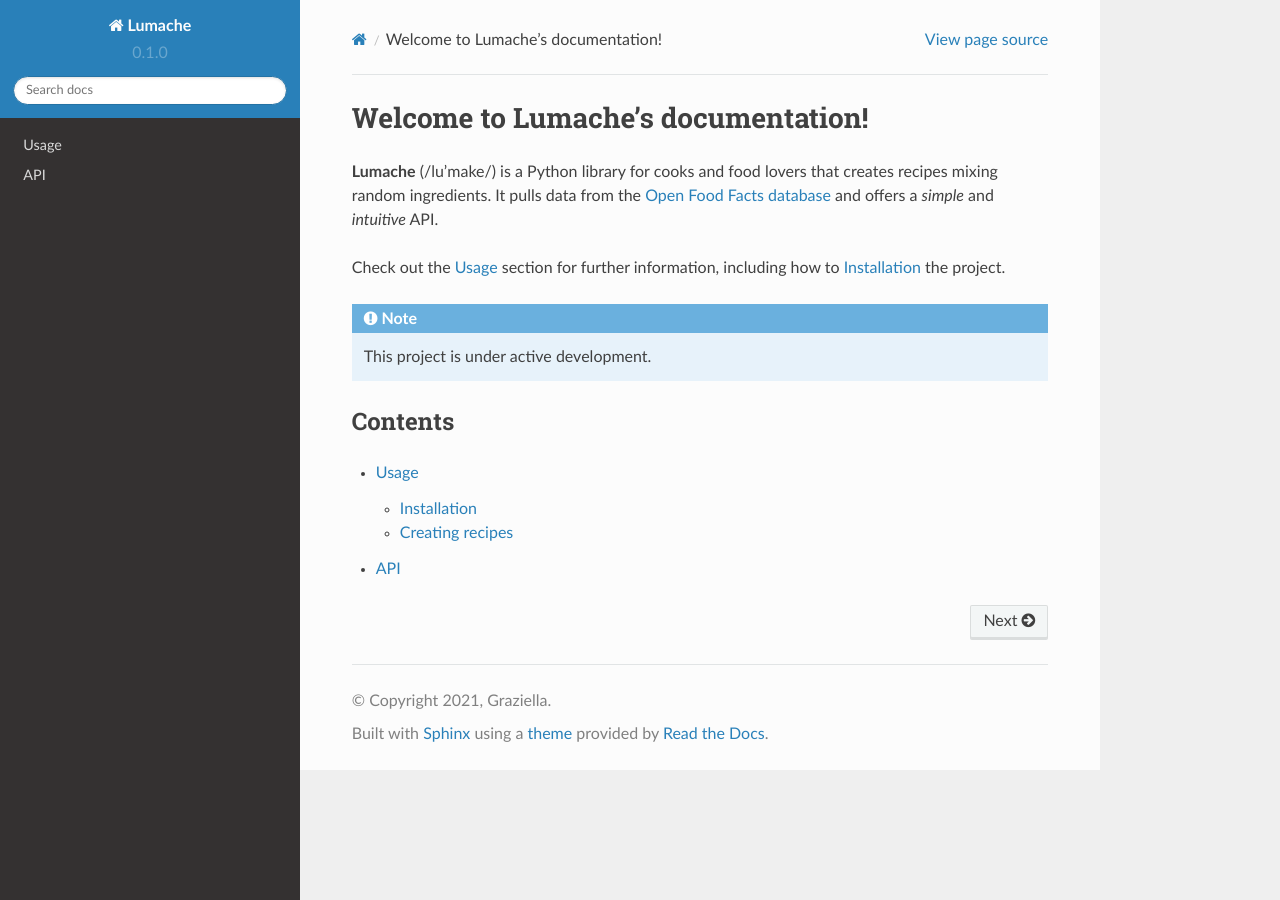
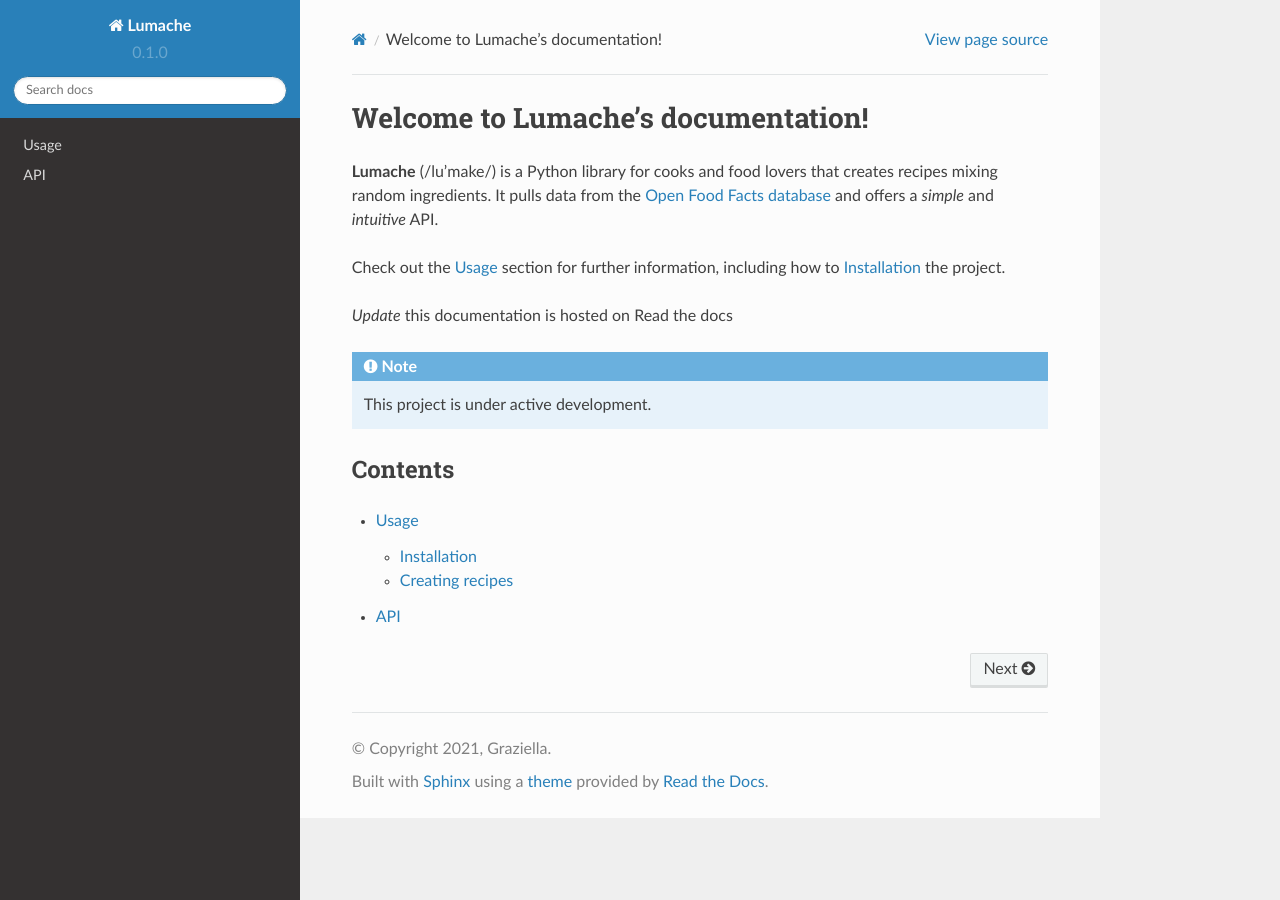
Before and after one commit to sweet1125/SET_Assi_5, a Sphinx documentation site: the page built from docs/source/index.rst, in a window 1280 px wide. Built offline with Sphinx 7.4.7 and the Read the Docs theme 2.0.0, drawn with Linux system fonts in a browser that asks for light colours.

Commit message:
Updated documentation

```diff
--- a/docs/source/index.rst
+++ b/docs/source/index.rst
@@ -8,6 +8,8 @@ and offers a *simple* and *intuitive* API.
 
 Check out the :doc:`usage` section for further information, including
 how to :ref:`installation` the project.
+
+*Update* this documentation is hosted on Read the docs
 
 .. note::
 
```
